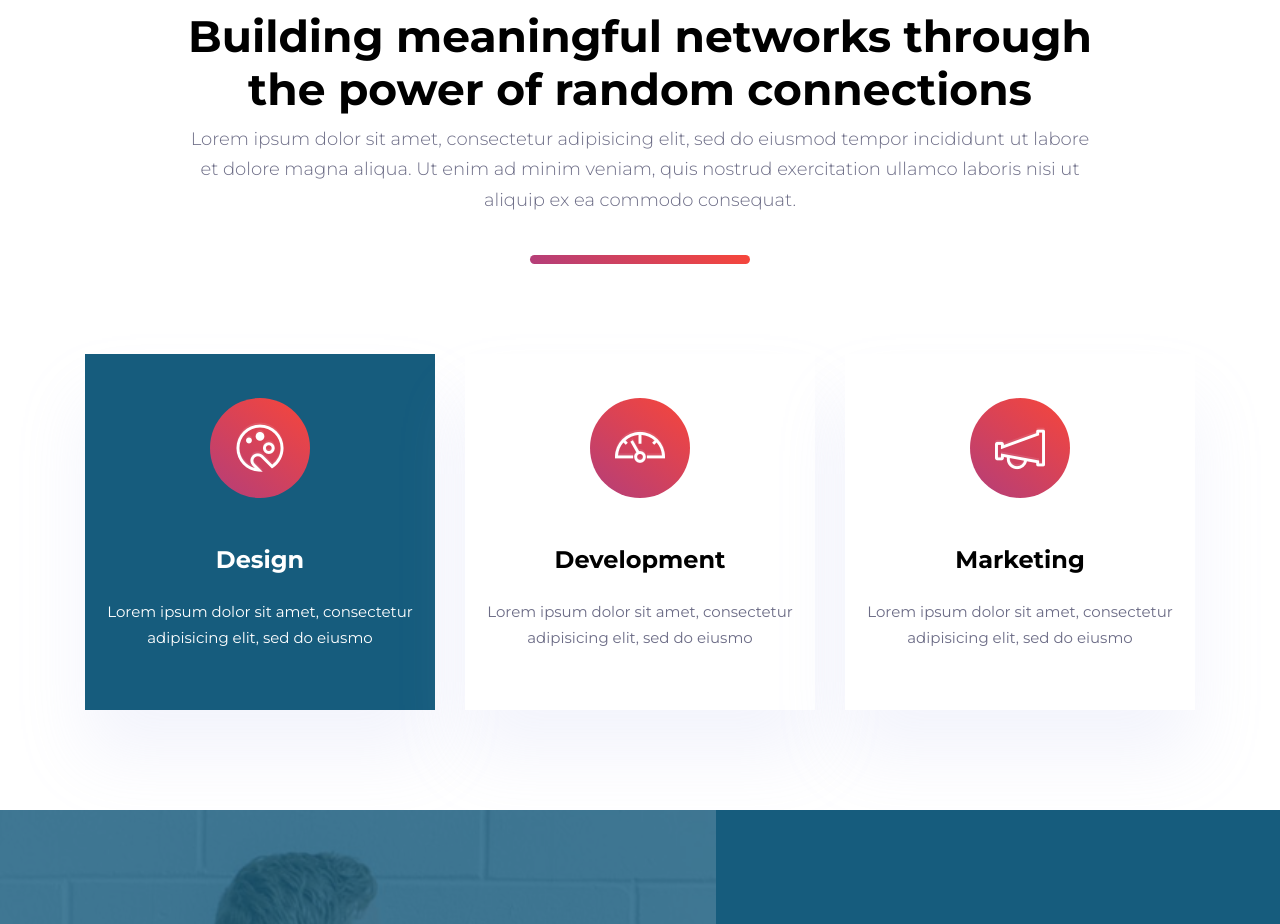
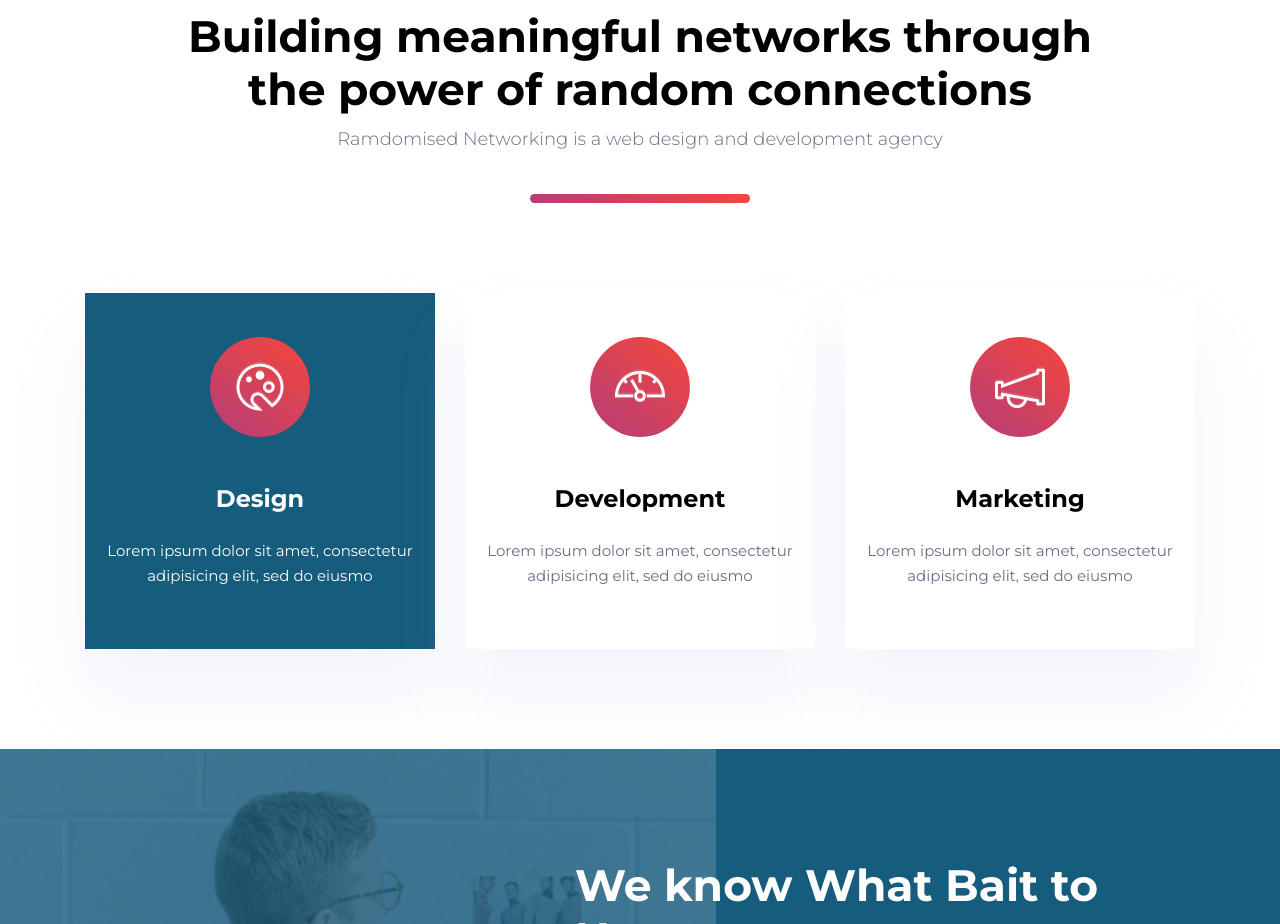
Before and after one commit to JamesLucasAm/Randomised-Networking, a website: page index.html in a window 1280 px wide. Shown: the part 900-1824 px from the top of the page. Drawn offline with Linux system fonts and the light colour scheme; some packages are replaced by stand-ins of ours.

Commit message:
Aug 26, 2024, 8:25 PM

```diff
--- a/index.html
+++ b/index.html
@@ -100,9 +100,7 @@
     <div class="row">
       <div class="col-lg-10 mx-auto text-center">
         <h2 class="section-title">Building meaningful networks through the power of random connections</h2>
-        <p class="lead">Lorem ipsum dolor sit amet, consectetur adipisicing elit, sed do eiusmod tempor incididunt ut
-          labore et dolore magna aliqua. Ut enim ad minim veniam, quis nostrud exercitation ullamco laboris nisi ut
-          aliquip ex ea commodo consequat.</p>
+        <p class="lead">Ramdomised Networking is a web design and development agency</p>
         <div class="section-border"></div>
       </div>
     </div>
```
